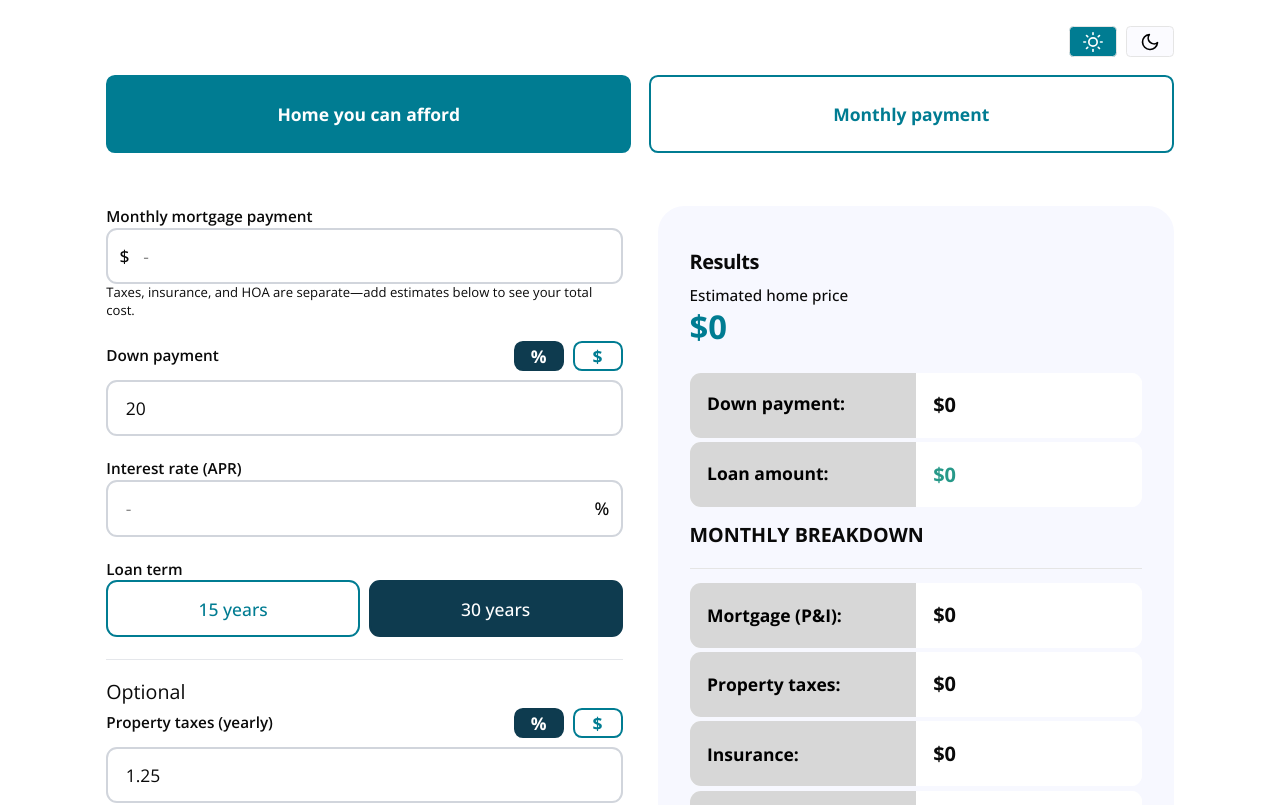
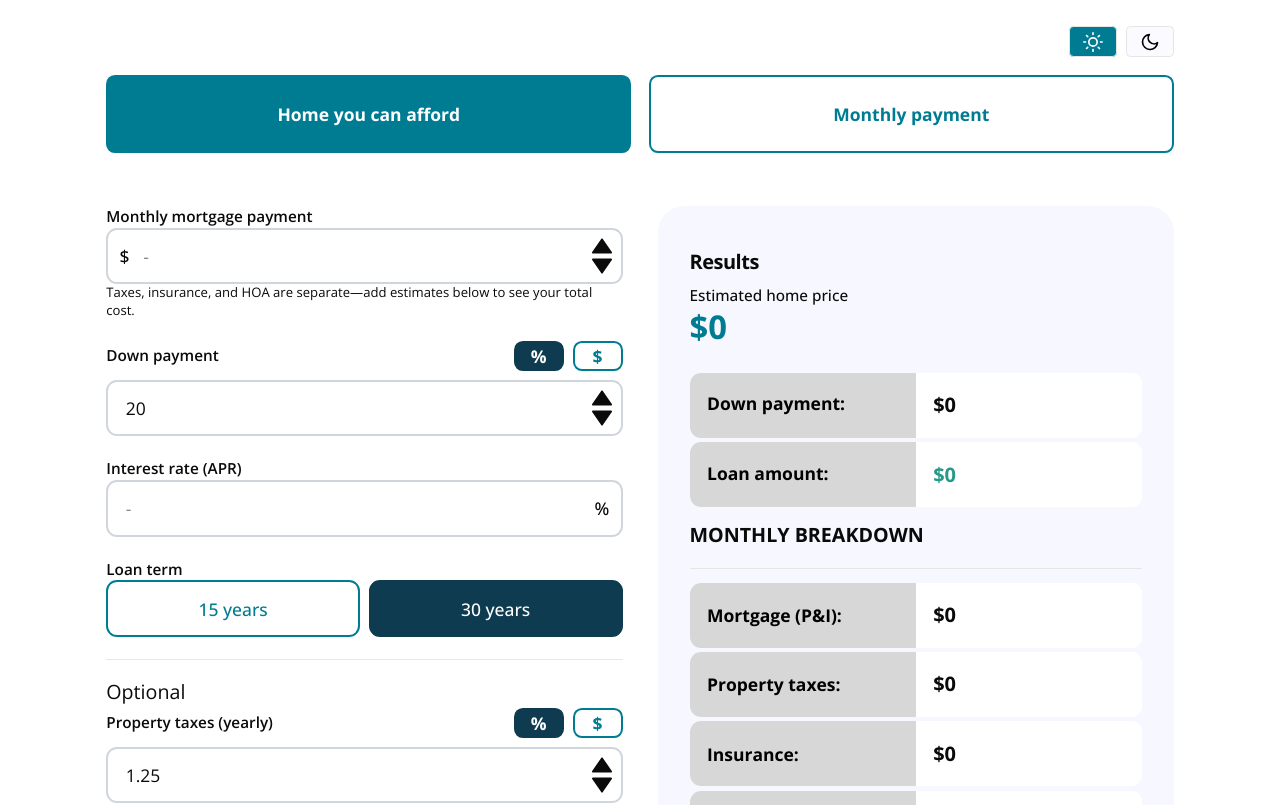
Before and after one commit to SU-SWS/ifdm_learning_apps, a Next.js app: page /interactives/mortgage-calculator in a window 1280 px wide. Shown: the top 805 px of the page. Built offline with nearby package versions, Linux system fonts and the light colour scheme.

Commit message:
adding in up and down arrows

```diff
--- a/app/interactives/mortgage-calculator/page.tsx
+++ b/app/interactives/mortgage-calculator/page.tsx
@@ -4,6 +4,7 @@ import React, { useState, useEffect, useCallback } from 'react';
 import ThemeToggle from "@/app/lib/theme-toggle";
 import { Tabs, TabsContent, TabsList, TabsTrigger } from "@/app/ui/components/tabs";
 import { Card, CardContent, CardHeader, CardTitle } from "@/app/ui/components/card";
+import { BiSolidDownArrow, BiSolidUpArrow } from "react-icons/bi";
 
 export default function MortgageCalculator() {
   const [mode, setMode] = useState('afford'); // 'afford', 'affordability', 'payment'
@@ -123,8 +124,36 @@ export default function MortgageCalculator() {
                         step="1"
                         value={monthlyPayment}
                         onChange={(e) => setMonthlyPayment(e.target.value)}
-                        className="w-full pl-8 pr-4 py-3 border-2 border-gray-300 rounded-lg focus:border-blue-500 focus:ring-2 focus:ring-blue-200 outline-none transition"
+                        className="w-full pl-8 pr-4 py-3 border-2 border-gray-300 rounded-lg focus:border-blue-500 focus:ring-2 focus:ring-blue-200 outline-none transition [appearance:textfield] [&::-webkit-outer-spin-button]:appearance-none [&::-webkit-inner-spin-button]:appearance-none"
                       />
+                      <div className="absolute right-2 top-1/2 -translate-y-1/2 flex flex-col">
+                        <button
+                          type="button"
+                          tabIndex={-1}
+                          aria-label="Increase amount"
+                          onClick={() =>
+                            setMonthlyPayment(
+                              String((Number(monthlyPayment) ?? 0) + 1)
+                            )
+                          }
+                          className="mb-[-5px] hover:text-grey-med-dark focus:outline-none [appearance:textfield] [&::-webkit-outer-spin-button]:appearance-none [&::-webkit-inner-spin-button]:appearance-none"
+                        >
+                          <BiSolidUpArrow size={24} />
+                        </button>
+                        <button
+                          type="button"
+                          tabIndex={-1}
+                          aria-label="Decrease amount"
+                          onClick={() =>
+                            setMonthlyPayment(
+                              String((Number(monthlyPayment) ?? 0) - 1)
+                            )
+                          }
+                          className="hover:text-grey-med-dark focus:outline-none"
+                        >
+                          <BiSolidDownArrow size={24} />
+                        </button>
+                      </div>
                     </div>
                     <p className="text-xs">Taxes, insurance, and HOA are separate—add estimates below to see your total cost.</p>
                   </div>
@@ -183,9 +212,44 @@ export default function MortgageCalculator() {
                             setDownPaymentPercent((value / Number(homePrice)) * 100);
                           }
                         }}
-                        className="w-full pl-4 pr-16 py-3 border-2 border-gray-300 rounded-lg focus:border-blue-500 focus:ring-2 focus:ring-blue-200 outline-none transition"
+                        className="w-full pl-4 pr-16 py-3 border-2 border-gray-300 rounded-lg focus:border-blue-500 focus:ring-2 focus:ring-blue-200 outline-none transition [appearance:textfield] [&::-webkit-outer-spin-button]:appearance-none [&::-webkit-inner-spin-button]:appearance-none"
                       />
-
+                      <div className="absolute right-2 top-1/2 -translate-y-1/2 flex flex-col">
+                        <button
+                          type="button"
+                          tabIndex={-1}
+                          aria-label="Increase amount"
+                          onClick={() => {
+                            if (downPaymentMode === 'percentage') {
+                              setDownPaymentPercent((Number(downPaymentPercent) || 0) + 0.25);
+                            } else {
+                              const newAmount = (Number(downPaymentAmount) || 0) + 1000;
+                              setDownPaymentAmount(newAmount);
+                              setDownPaymentPercent((newAmount / Number(homePrice)) * 100);
+                            }
+                          }}
+                          className="mb-[-5px] hover:text-grey-med-dark focus:outline-none [appearance:textfield] [&::-webkit-outer-spin-button]:appearance-none [&::-webkit-inner-spin-button]:appearance-none"
+                        >
+                          <BiSolidUpArrow size={24} />
+                        </button>
+                        <button
+                          type="button"
+                          tabIndex={-1}
+                          aria-label="Decrease amount"
+                          onClick={() => {
+                            if (downPaymentMode === 'percentage') {
+                              setDownPaymentPercent(Math.max(0, (Number(downPaymentPercent) || 0) - 0.25));
+                            } else {
+                              const newAmount = Math.max(0, (Number(downPaymentAmount) || 0) - 1000);
+                              setDownPaymentAmount(newAmount);
+                              setDownPaymentPercent((newAmount / Number(homePrice)) * 100);
+                            }
+                          }}
+                          className="hover:text-grey-med-dark focus:outline-none"
+                        >
+                          <BiSolidDownArrow size={24} />
+                        </button>
+                      </div>
                     </div>
                   </div>
 
@@ -200,7 +264,7 @@ export default function MortgageCalculator() {
                         min="0"
                         value={interestRate}
                         onChange={(e) => setInterestRate(e.target.value)}
-                        className="w-full pr-8 pl-4 py-3 border-2 border-gray-300 rounded-lg focus:border-blue-500 focus:ring-2 focus:ring-blue-200 outline-none transition"
+                        className="w-full pr-8 pl-4 py-3 border-2 border-gray-300 rounded-lg focus:border-blue-500 focus:ring-2 focus:ring-blue-200 outline-none transition [appearance:textfield] [&::-webkit-outer-spin-button]:appearance-none [&::-webkit-inner-spin-button]:appearance-none"
                       />
                       <span className="absolute right-3 top-1/2 -translate-y-1/2 font-medium">%</span>
                     </div>
@@ -291,9 +355,44 @@ export default function MortgageCalculator() {
                               setPropertyTaxPercent((value / Number(homePrice)) * 100);
                             }
                           }}
-                          className="w-full pl-4 pr-16 py-3 border-2 border-gray-300 rounded-lg focus:border-blue-500 focus:ring-2 focus:ring-blue-200 outline-none transition"
+                          className="w-full pl-4 pr-16 py-3 border-2 border-gray-300 rounded-lg focus:border-blue-500 focus:ring-2 focus:ring-blue-200 outline-none transition [appearance:textfield] [&::-webkit-outer-spin-button]:appearance-none [&::-webkit-inner-spin-button]:appearance-none"
                         />
-
+                        <div className="absolute right-2 top-1/2 -translate-y-1/2 flex flex-col">
+                          <button
+                            type="button"
+                            tabIndex={-1}
+                            aria-label="Increase amount"
+                            onClick={() => {
+                              if (propertyTaxMode === 'percentage') {
+                                setPropertyTaxPercent((Number(propertyTaxPercent) || 0) + 0.25);
+                              } else {
+                                const newAmount = (Number(propertyTaxAmount) || 0) + 1000;
+                                setPropertyTaxAmount(newAmount);
+                                setPropertyTaxPercent((newAmount / Number(homePrice)) * 100);
+                              }
+                            }}
+                            className="mb-[-5px] hover:text-grey-med-dark focus:outline-none [appearance:textfield] [&::-webkit-outer-spin-button]:appearance-none [&::-webkit-inner-spin-button]:appearance-none"
+                          >
+                            <BiSolidUpArrow size={24} />
+                          </button>
+                          <button
+                            type="button"
+                            tabIndex={-1}
+                            aria-label="Decrease amount"
+                            onClick={() => {
+                              if (propertyTaxMode === 'percentage') {
+                                setPropertyTaxPercent(Math.max(0, (Number(propertyTaxPercent) || 0) - 0.25));
+                              } else {
+                                const newAmount = Math.max(0, (Number(propertyTaxAmount) || 0) - 1000);
+                                setPropertyTaxAmount(newAmount);
+                                setPropertyTaxPercent((newAmount / Number(homePrice)) * 100);
+                              }
+                            }}
+                            className="hover:text-grey-med-dark focus:outline-none"
+                          >
+                            <BiSolidDownArrow size={24} />
+                          </button>
+                        </div>
                       </div>
                     </div>
 
@@ -352,7 +451,7 @@ export default function MortgageCalculator() {
                               setHomeInsurancePercent((value / Number(homePrice)) * 100);
                             }
                           }}
-                          className="w-full pl-4 pr-16 py-3 border-2 border-gray-300 rounded-lg focus:border-blue-500 focus:ring-2 focus:ring-blue-200 outline-none transition"
+                          className="w-full pl-4 pr-16 py-3 border-2 border-gray-300 rounded-lg focus:border-blue-500 focus:ring-2 focus:ring-blue-200 outline-none transition [appearance:textfield] [&::-webkit-outer-spin-button]:appearance-none [&::-webkit-inner-spin-button]:appearance-none"
                         />
 
                       </div>
@@ -370,7 +469,7 @@ export default function MortgageCalculator() {
                           min="0"
                           value={hoaDues}
                           onChange={(e) => setHoaDues(e.target.value)}
-                          className="w-full pl-8 pr-4 py-3 border-2 border-gray-300 rounded-lg focus:border-blue-500 focus:ring-2 focus:ring-blue-200 outline-none transition"
+                          className="w-full pl-8 pr-4 py-3 border-2 border-gray-300 rounded-lg focus:border-blue-500 focus:ring-2 focus:ring-blue-200 outline-none transition [appearance:textfield] [&::-webkit-outer-spin-button]:appearance-none [&::-webkit-inner-spin-button]:appearance-none"
                         />
                       </div>
                     </div>
@@ -497,7 +596,7 @@ export default function MortgageCalculator() {
                         step="1"
                         value={homePrice}
                         onChange={(e) => setHomePrice(e.target.value)}
-                        className="w-full pl-8 pr-4 py-3 border-2 border-gray-300 rounded-lg focus:border-blue-500 focus:ring-2 focus:ring-blue-200 outline-none transition"
+                        className="w-full pl-8 pr-4 py-3 border-2 border-gray-300 rounded-lg focus:border-blue-500 focus:ring-2 focus:ring-blue-200 outline-none transition [appearance:textfield] [&::-webkit-outer-spin-button]:appearance-none [&::-webkit-inner-spin-button]:appearance-none"
                       />
                     </div>
                     <p className="text-xs">Enter the purchase price of the home.</p>
@@ -558,7 +657,7 @@ export default function MortgageCalculator() {
                             setDownPaymentPercent((value / Number(homePrice)) * 100);
                           }
                         }}
-                        className="w-full pl-4 pr-16 py-3 border-2 border-gray-300 rounded-lg focus:border-blue-500 focus:ring-2 focus:ring-blue-200 outline-none transition"
+                        className="w-full pl-4 pr-16 py-3 border-2 border-gray-300 rounded-lg focus:border-blue-500 focus:ring-2 focus:ring-blue-200 outline-none transition [appearance:textfield] [&::-webkit-outer-spin-button]:appearance-none [&::-webkit-inner-spin-button]:appearance-none"
                       />
                     </div>
                   </div>
@@ -574,7 +673,7 @@ export default function MortgageCalculator() {
                     min="0"
                     value={interestRate}
                     onChange={(e) => setInterestRate(e.target.value)}
-                    className="w-full pr-8 pl-4 py-3 border-2 border-gray-300 rounded-lg focus:border-blue-500 focus:ring-2 focus:ring-blue-200 outline-none transition"
+                    className="w-full pr-8 pl-4 py-3 border-2 border-gray-300 rounded-lg focus:border-blue-500 focus:ring-2 focus:ring-blue-200 outline-none transition [appearance:textfield] [&::-webkit-outer-spin-button]:appearance-none [&::-webkit-inner-spin-button]:appearance-none"
                   />
                   <span className="absolute right-3 top-1/2 -translate-y-1/2 font-medium">%</span>
                 </div>
@@ -666,7 +765,7 @@ export default function MortgageCalculator() {
                           setPropertyTaxPercent((value / Number(homePrice)) * 100);
                         }
                       }}
-                      className="w-full pl-4 pr-16 py-3 border-2 border-gray-300 rounded-lg focus:border-blue-500 focus:ring-2 focus:ring-blue-200 outline-none transition"
+                      className="w-full pl-4 pr-16 py-3 border-2 border-gray-300 rounded-lg focus:border-blue-500 focus:ring-2 focus:ring-blue-200 outline-none transition [appearance:textfield] [&::-webkit-outer-spin-button]:appearance-none [&::-webkit-inner-spin-button]:appearance-none"
                     />
 
                   </div>
@@ -727,7 +826,7 @@ export default function MortgageCalculator() {
                             setHomeInsurancePercent((value / Number(homePrice)) * 100);
                           }
                         }}
-                        className="w-full pl-4 pr-16 py-3 border-2 border-gray-300 rounded-lg focus:border-blue-500 focus:ring-2 focus:ring-blue-200 outline-none transition"
+                        className="w-full pl-4 pr-16 py-3 border-2 border-gray-300 rounded-lg focus:border-blue-500 focus:ring-2 focus:ring-blue-200 outline-none transition [appearance:textfield] [&::-webkit-outer-spin-button]:appearance-none [&::-webkit-inner-spin-button]:appearance-none"
                       />
 
                     </div>
@@ -745,7 +844,7 @@ export default function MortgageCalculator() {
                         min="0"
                         value={hoaDues}
                         onChange={(e) => setHoaDues(e.target.value)}
-                        className="w-full pl-8 pr-4 py-3 border-2 border-gray-300 rounded-lg focus:border-blue-500 focus:ring-2 focus:ring-blue-200 outline-none transition"
+                        className="w-full pl-8 pr-4 py-3 border-2 border-gray-300 rounded-lg focus:border-blue-500 focus:ring-2 focus:ring-blue-200 outline-none transition [appearance:textfield] [&::-webkit-outer-spin-button]:appearance-none [&::-webkit-inner-spin-button]:appearance-none"
                       />
                     </div>
                   </div>
```
